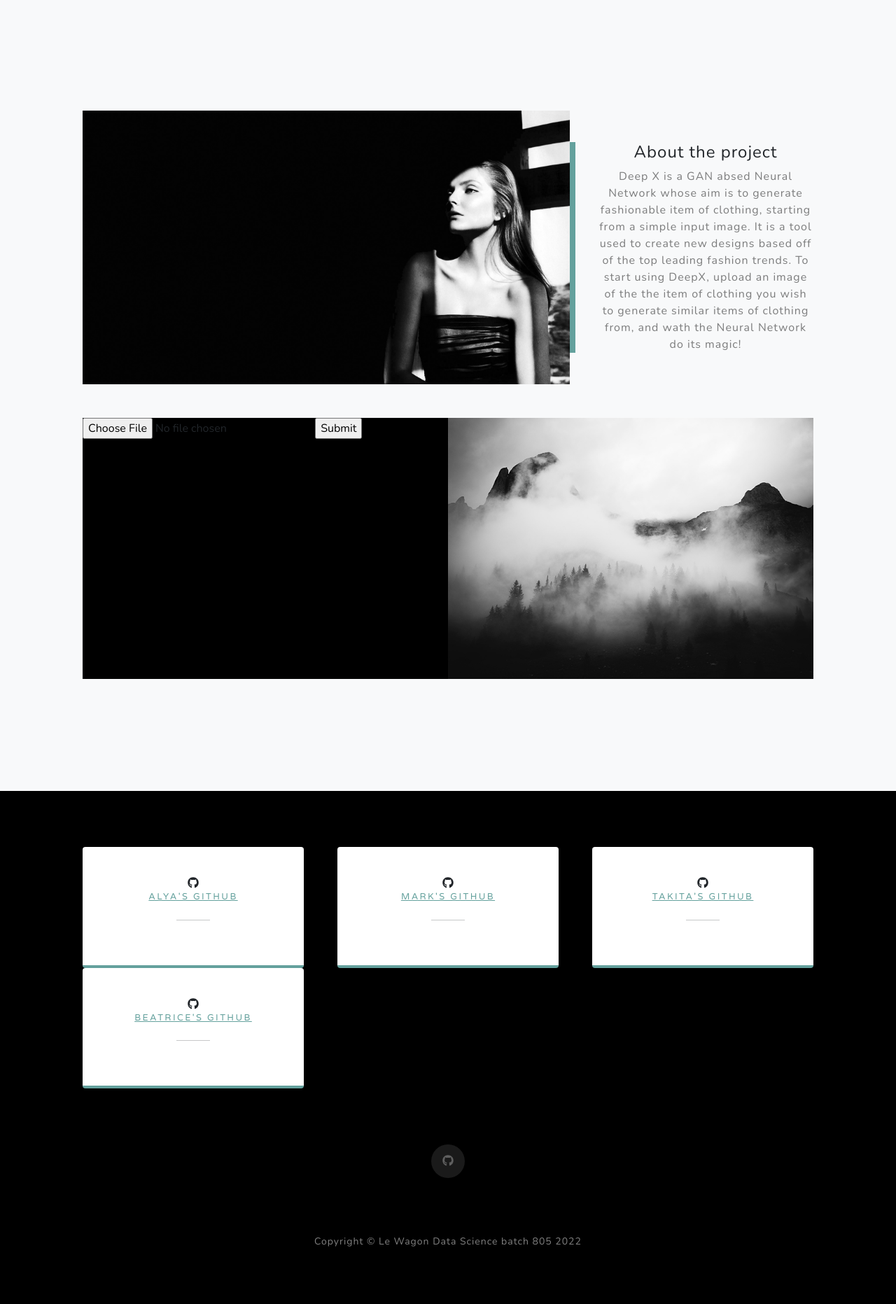
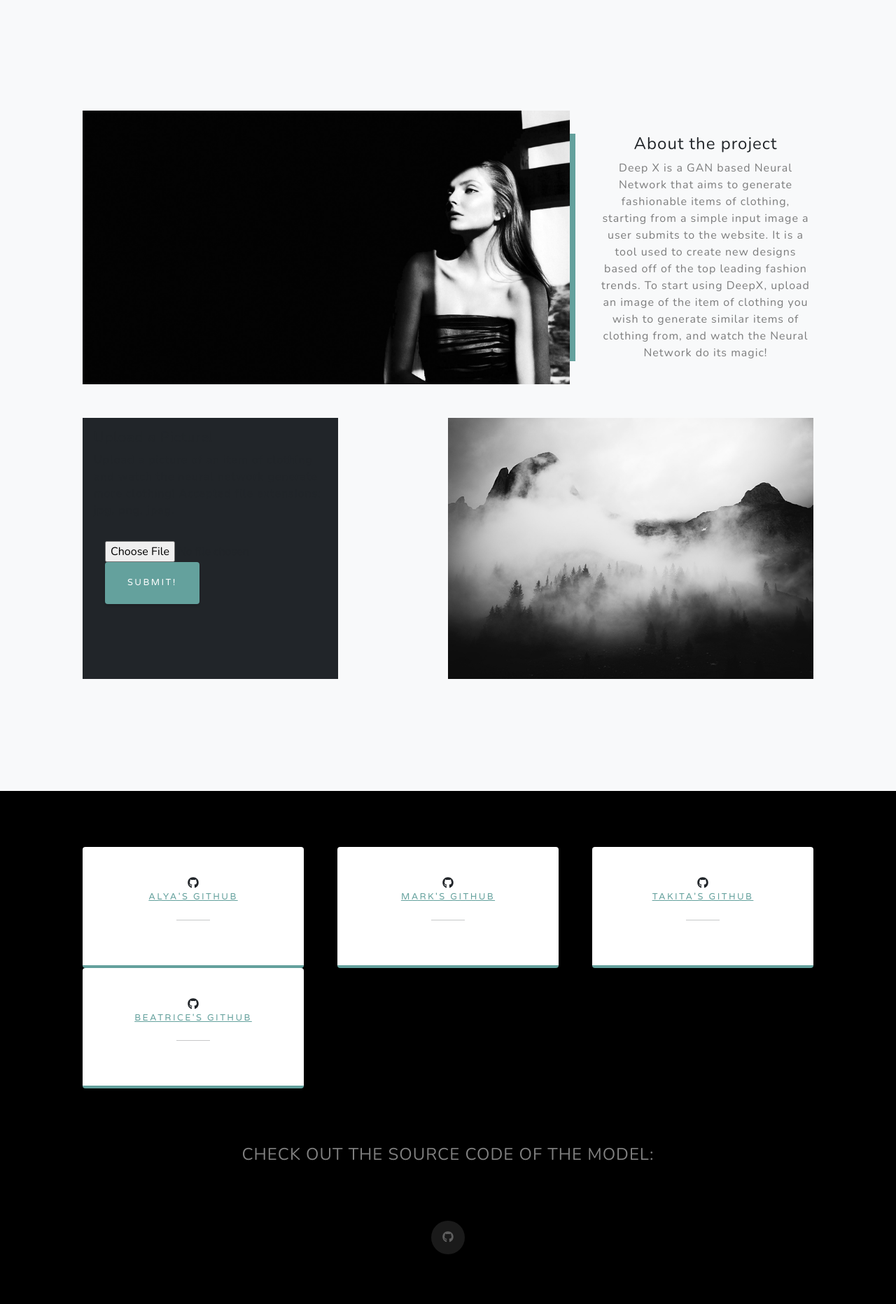
Before and after one commit to Beatrix-droid/test_app_Flask-SocketIo, a Flask app: page /upload in a window 1280 px wide. Shown: the part 1257-3120 px from the top of the page at 70% size. Before the commit the page ends 3038 px from the top, so only its background shows below. Run offline with Flask 2, Linux system fonts and the light colour scheme; some libraries are stand-ins or nearby versions.

Commit message:
added more bootstrap functionality

```diff
--- a/Desktop/deepx_flask_frontend/main.py
+++ b/Desktop/deepx_flask_frontend/main.py
@@ -1,10 +1,9 @@
 
-from flask import Flask, render_template
+from flask import Flask, render_template, flash, request
 from flask_wtf import FlaskForm
-from flask_wtf.file import FileField, FileRequired
+from flask_wtf.file import FileField, FileRequired, FileAllowed
 from werkzeug.utils import secure_filename
 
-import os
 
 app = Flask(__name__)
 app.config['SECRET_KEY'] = 'supersecretkey'
@@ -13,18 +12,19 @@
 
 
 class UploadImage(FlaskForm):
-    file = FileField()
+    file = FileField(validators=[FileRequired(), FileAllowed(['jpg', 'png', 'jpeg'], 'Images only!')])
 
 
 @app.route('/upload', methods=['GET', 'POST'])
 def upload():
     """uploads an image"""
     form = UploadImage()
-
     if form.validate_on_submit():
         filename = secure_filename(form.file.data.filename)
         form.file.data.save('uploads/' + filename)
         return "<h1> Insert Neural Network Magic....  <h1>"
+
+
 
     return render_template("index.html",form=form)
 
--- a/Desktop/deepx_flask_frontend/templates/index.html
+++ b/Desktop/deepx_flask_frontend/templates/index.html
@@ -13,6 +13,9 @@
         <link href="https://fonts.googleapis.com/css?family=Varela+Round" rel="stylesheet" />
         <link href="https://fonts.googleapis.com/css?family=Nunito:200,200i,300,300i,400,400i,600,600i,700,700i,800,800i,900,900i" rel="stylesheet" />
         <!-- Core theme CSS (includes Bootstrap)-->
+        <!-- CSS only -->
+        <link href="https://cdn.jsdelivr.net/npm/bootstrap@5.1.3/dist/css/bootstrap.min.css" rel="stylesheet" integrity="sha384-1BmE4kWBq78iYhFldvKuhfTAU6auU8tT94WrHftjDbrCEXSU1oBoqyl2QvZ6jIW3" crossorigin="anonymous">
+
         <link href="static/styles.css" rel="stylesheet"/>
     </head>
     <body id="page-top">
@@ -59,8 +62,9 @@
                     <div class="col-xl-4 col-lg-5">
                         <div class="featured-text text-center text-lg-left">
                             <h4>About the project</h4>
-                            <p class="text-black-50 mb-0">Deep X is a GAN absed Neural Network whose aim is to generate fashionable item of clothing, starting from a simple input image. It is a tool used to create new designs based off of the top leading fashion trends.
-                              To start using DeepX, upload an image of the the item of clothing you wish to generate similar items of clothing from, and wath the Neural Network do its magic!
+                            <p class="text-black-50 mb-0">Deep X is a GAN based Neural Network that aims to generate fashionable items of clothing, starting from a simple input image a user submits to the website.
+                               It is a tool used to create new designs based off of the top leading fashion trends.
+                              To start using DeepX, upload an image of the item of clothing you wish to generate similar items of clothing from, and watch the Neural Network do its magic!
 
                             </p>
                         </div>
@@ -71,21 +75,26 @@
                 <div class="row gx-0 justify-content-center">
                     <div class="col-lg-6"><img class="img-fluid" src="assets/img/demo-image-02.jpg" alt="..." /></div>
                     <div class="col-lg-6 order-lg-first">
-                        <div class="bg-black text-center h-100 project">
                             <div class="d-flex h-100">
 
-                              <form method="post" enctype="multipart/form-data">
-                                {{ form.hidden_tag() }}
-                                {{ form.file }}
-                                <input type="submit">
-                              </form>
-
-                            </div>
-                        </div>
+                              <div class="bg-dark" style="max-width: 70%;">
+                                <div class="card-body">
+                                  <h5 class="card-title">Upload a Picture!</h5>
+                                  <p class="card-text">Upload a picture of an item of clothing and watch the neural network generate more clothing!
+                                    Accepted file extensions: jpg, png, jpeg.</p>
+                                    <form class="card-body" method="post" enctype="multipart/form-data">
+                                      {{ form.hidden_tag()}}
+                                      {{ form.file }}
+                                      <button class="btn btn-primary" type="submit">Submit!</button>
+                                    </form>
+                                  </div>
+                              </div>
                     </div>
                 </div>
             </div>
         </section>
+
+
 
         <section id="contacts" class="contact-section bg-black">
             <div class="container px-4 px-lg-5">
@@ -131,6 +140,10 @@
                   </div>
 
 
+                  <div class="social d-flex justify-content-center">
+                    <h4 class="text-uppercase m-0 text-white-50">Check out the Source Code of the model:</h4>
+                </div>
+
                 <div class="social d-flex justify-content-center">
                     <a class="mx-2" href="https://github.com/TakitaB/deepx"><i class="fab fa-github"></i></a>
                 </div>
```
Also changed, not shown: Desktop/deepx_flask_frontend/uploads/4htz7R.jpg (deleted).
